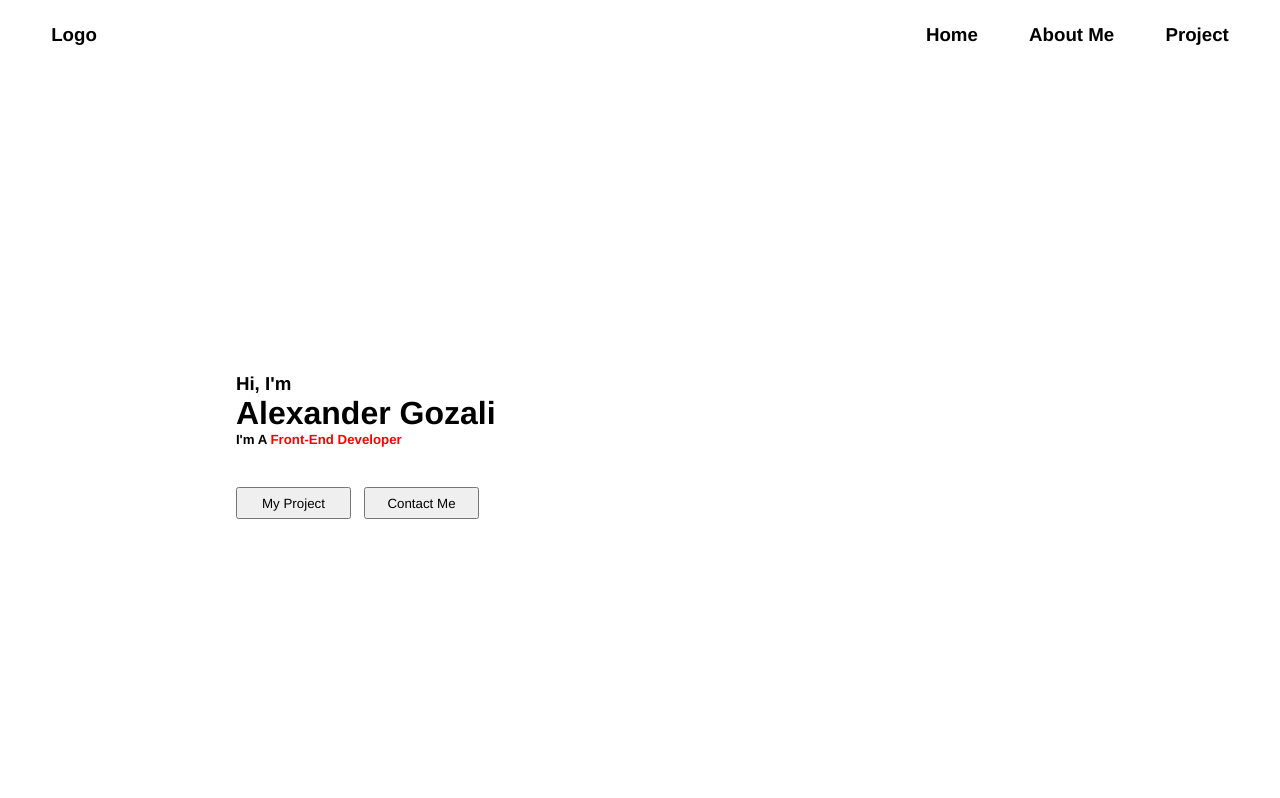
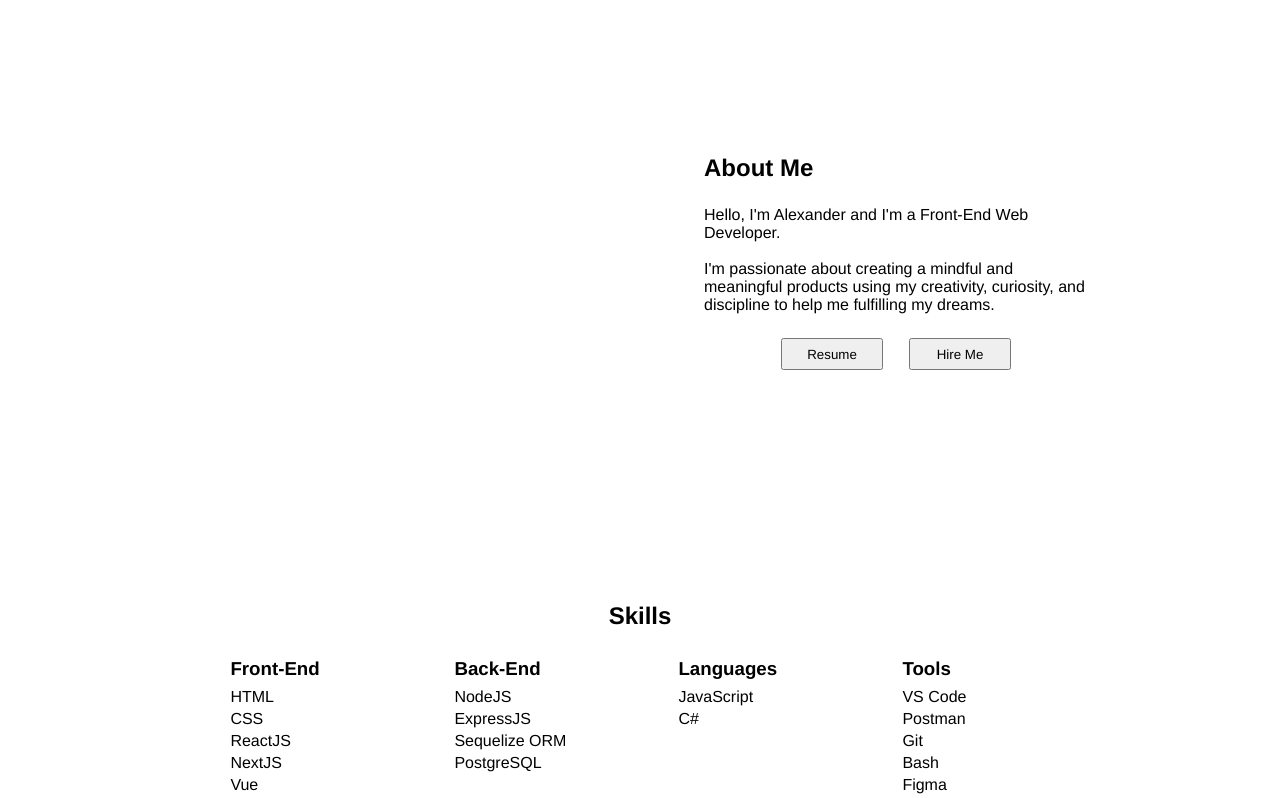
Before and after one commit to alexgodjirah/Web-Dev-Lab, a React (Create React App) app: page / in a window 1280 px wide. Shown: the top 798 px of the page. Built offline with nearby package versions, Linux system fonts and the light colour scheme.

Commit message:
Fix: About Me Skeletal Structure

```diff
--- a/src/App.js
+++ b/src/App.js
@@ -7,25 +7,25 @@ import Project from "./components/Project";
 function App() {
   return (
     <div className="App">
-      <div id="navbar">
+      {/* <div id="navbar">
           <Navbar />
       </div>
 
       <div id="first-page">
         <FirstPage />
-      </div>
+      </div> */}
 
       <div id="about-me">
         <AboutMe />
       </div>
 
-      <div id="project">
+      {/* <div id="project">
         <Project />
       </div>
 
       <div id="contact-me">
         <ContactMe />
-      </div>
+      </div> */}
     </div>
   );
 }
--- a/src/components/AboutMe.js
+++ b/src/components/AboutMe.js
@@ -9,21 +9,21 @@ export default function AboutMe() {
             <h2>About Me</h2>
 
             <div className='text'>
-                <p>Hello, I'm Alexander and I'm a Front-End Web Developer</p>
-
-                <p>I'm passionate about creating a mindful and meaningful products (website, food, arts) using my creativity, curiosity, and discipline to help me fulfilling my dreams</p>
+                <p>Hello, I'm Alexander and I'm a <span>Front-End Web Developer</span>.</p>
+                <br />
+                <p>I'm passionate about creating a mindful and meaningful products using my creativity, curiosity, and discipline to help me fulfilling my dreams.</p>
+                <div className='button'>
+                    <a><button id='myResume'>Resume</button></a>
+                    <a><button id='hireMe'>Hire Me</button></a>
+                </div>
             </div>
 
-            <div className='button'>
-                <button>Resume</button>
-                <button>Hire Me</button>
-            </div>
         </div>
 
         <div className='skills'>
             <h2>Skills</h2>
             <div className='skills-grid'>
-                <div>
+                <div id='frontEnd-skills'>
                     <h3>Front-End</h3>
                         <ul>
                             <li>HTML</li>
@@ -35,7 +35,7 @@ export default function AboutMe() {
                             <li>Material UI</li>
                         </ul>
                 </div>
-                <div>
+                <div id='backEnd-skills'>
                     <h3>Back-End</h3>
                         <ul>
                             <li>NodeJS</li>
@@ -44,14 +44,14 @@ export default function AboutMe() {
                             <li>PostgreSQL</li>
                         </ul>
                 </div>
-                <div>
-                    <h3>Language</h3>
+                <div id='languages-skills'>
+                    <h3>Languages</h3>
                         <ul>
                             <li>JavaScript</li>
                             <li>C#</li>
                         </ul>
                 </div>
-                <div>
+                <div id='tools-skills'>
                     <h3>Tools</h3>
                         <ul>
                             <li>VS Code</li>
--- a/src/styles/aboutMe.css
+++ b/src/styles/aboutMe.css
@@ -1,31 +1,43 @@
 .aboutMe {
     display: grid;
     grid-template-areas:
-        "aboutMe aboutMe"
+        "image aboutMe"
         "skills skills"
     ;
+
+    grid-template-columns: repeat(2, 1fr);
+    grid-template-rows: 1fr 1fr;
 }
 
 .summary {
-    grid-column: 1 / 3;
+    grid-column: 2 / 3;
     grid-row: 1 / 2;
 
-    justify-self: center;
     align-self: center;
+
+    word-wrap: break-word;
 }
 
 .summary > h2 {
-    text-align: center;
+    margin-left: 5vw;
     margin-bottom: 3vh;
 }
 
-.summary .button {
+.text {
+    width: 30vw;
+    height: 15vh;
+
+    margin-left: 5vw;
+}
+
+.button {
     display: flex;
     justify-content: center;
 
     margin-top: 3vh;
     gap: 2vw;
 }
+
 
 .skills {
     grid-column: 1 / 3;
@@ -37,7 +49,7 @@
 
 .skills > h2 {
     text-align: center;
-    margin-bottom: 3vh;
+    margin-bottom: 3.5vh;
 }
 
 .skills-grid {
@@ -51,3 +63,25 @@
     margin-left: 15vw;
     margin-right: 15vw;
 }
+
+div > h3 {
+    margin-left: 3vw;
+}
+
+div > ul {
+    margin-top: 1vh;
+}
+
+ul > li {
+    margin: .5vh 0 0 3vw;
+}
+
+.button #myResume {
+    width: 8vw;
+    height: 4vh;
+}
+
+.button #hireMe {
+    width: 8vw;
+    height: 4vh;
+}
--- a/src/styles/index.css
+++ b/src/styles/index.css
@@ -23,7 +23,7 @@ a {
 #about-me {
   display: grid;
   width: 100vw;
-  height: 100vh;
+  height: 120vh;
 }
 
 #project {
```
